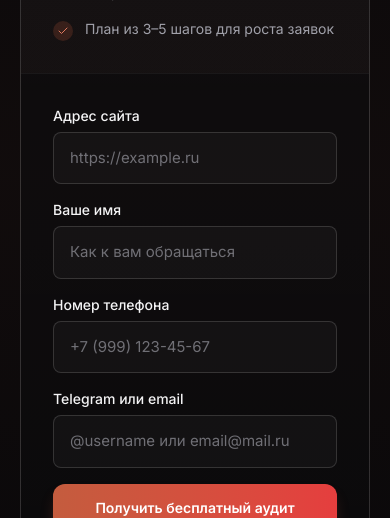
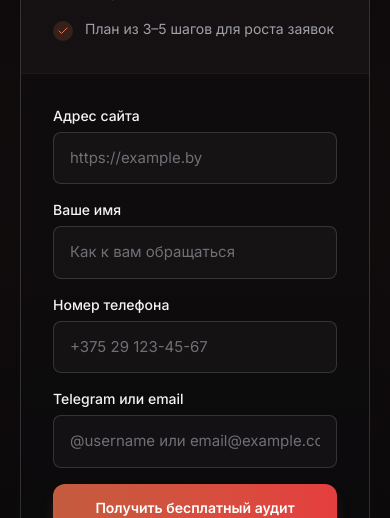
Before and after one commit to batsmanyd/batsmanyd-site, a Next.js app: page / in a window 390 px wide. Shown: the part 10520-11038 px from the top of the page. Built offline with nearby package versions, Linux system fonts and the light colour scheme.

Commit message:
Update audit form phone copy

```diff
--- a/components/forms/AuditForm.tsx
+++ b/components/forms/AuditForm.tsx
@@ -19,7 +19,7 @@ type AuditFormData = {
 };
 
 function validatePhone(value: string): true | string {
-  if (!isRuPhoneComplete(value)) return "Введите номер полностью: +7 (999) 123-45-67";
+  if (!isRuPhoneComplete(value)) return "Введите телефон в международном формате: +375..., +7...";
   return true;
 }
 
@@ -91,7 +91,7 @@ export function AuditForm() {
             <input
               id="audit-website"
               type="url"
-              placeholder="https://example.ru"
+              placeholder="https://example.by"
               className="input-field"
               {...register("website", {
                 required: "Укажите адрес сайта",
@@ -138,9 +138,9 @@ export function AuditForm() {
                 <input
                   id="audit-phone"
                   type="tel"
-                  inputMode="numeric"
+                  inputMode="tel"
                   autoComplete="tel"
-                  placeholder="+7 (999) 123-45-67"
+                  placeholder="+375 29 123-45-67"
                   className="input-field"
                   value={field.value}
                   onBlur={field.onBlur}
@@ -168,7 +168,7 @@ export function AuditForm() {
             <input
               id="audit-contact"
               type="text"
-              placeholder="@username или email@mail.ru"
+              placeholder="@username или email@example.com"
               className="input-field"
               {...register("contact", { required: "Укажите контакт для связи" })}
             />
```
